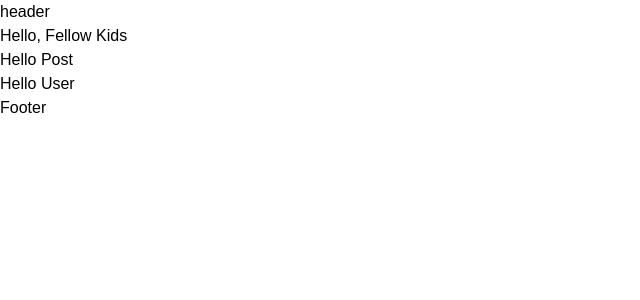
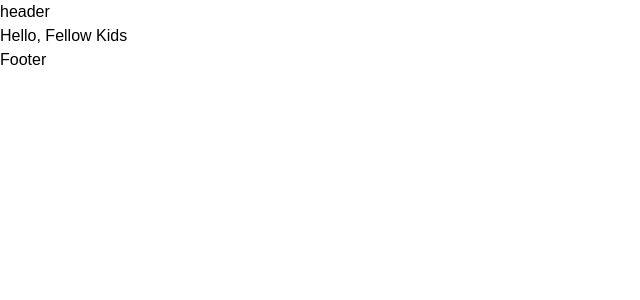
Before and after one commit to Xasan6988/Next_learning_from_code_mu, a Next.js app: page / in a window 1280 px wide. Shown: the top 300 px of the page, without its empty margins (0-640 px from the left). Built offline with nearby package versions, Linux system fonts and the light colour scheme.

Commit message:
nested layout

```diff
--- a/src/app/layout.tsx
+++ b/src/app/layout.tsx
@@ -25,8 +25,8 @@ export default function RootLayout({
           {children}
         </main>
         <section>
-          {infopost}
-          {infouser}
+          {/* {infopost} */}
+          {/* {infouser} */}
         </section>
         <Footer />
       </body>
--- /dev/null
+++ b/src/app/user/layout.tsx
@@ -0,0 +1,12 @@
+export default function UsersLayout({ children }: Readonly<{ children: React.ReactNode }>) {
+  return (
+    <>
+      <div className="info">
+        message for all users
+      </div>
+      <div className="content">
+        {children}
+      </div>
+    </>
+  );
+}
```
